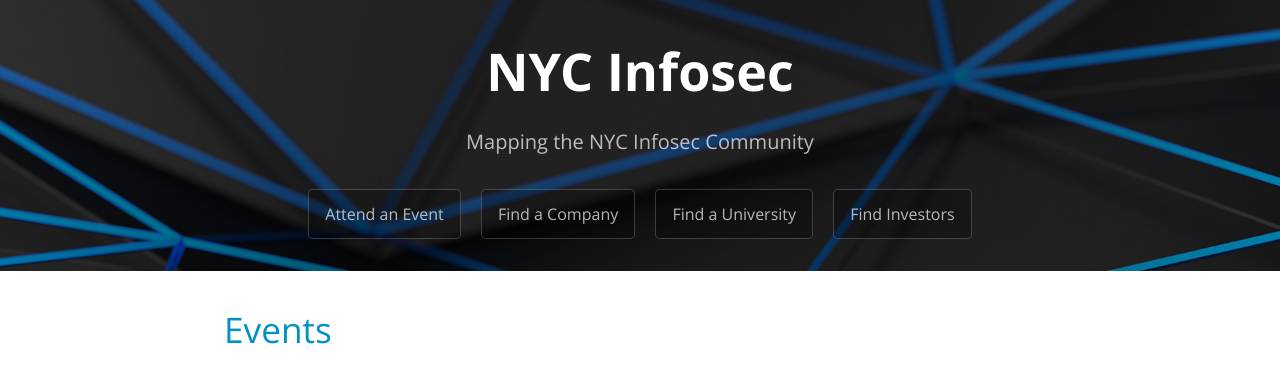
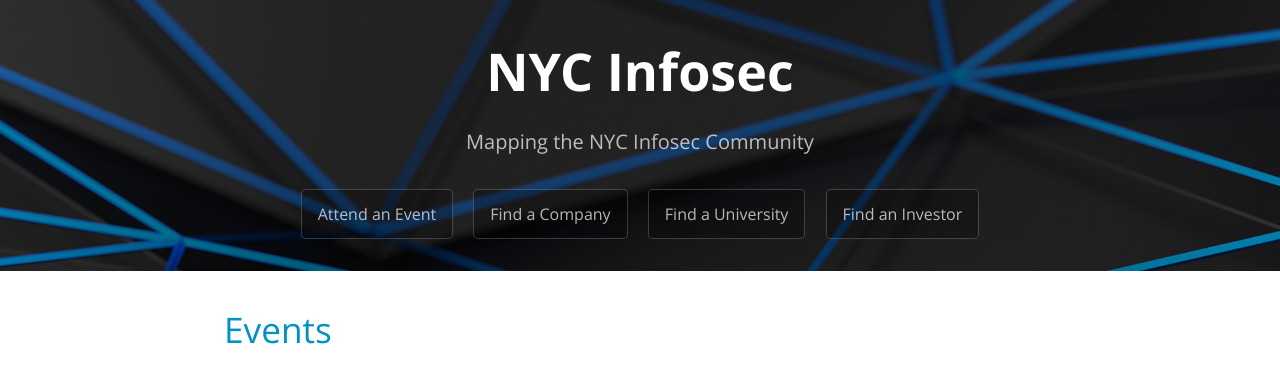
Before and after one commit to trailofbits/nyc-infosec, a Jekyll site: the page built from README.md, in a window 1280 px wide. Shown: the top 379 px of the page. Built offline with Jekyll 4.4.1, drawn with Linux system fonts in a browser that asks for light colours; our own code applies the rules of GitHub Pages for plain Markdown files.

Commit message:
Update header.html

```diff
--- a/_includes/header.html
+++ b/_includes/header.html
@@ -4,5 +4,5 @@
       <a href="/" class="btn">Attend an Event</a>
       <a href="/companies/" class="btn">Find a Company</a>
       <a href="/universities/" class="btn">Find a University</a>
-      <a href="/investors/" class="btn">Find Investors</a>
+      <a href="/investors/" class="btn">Find an Investor</a>
     </section>
```
